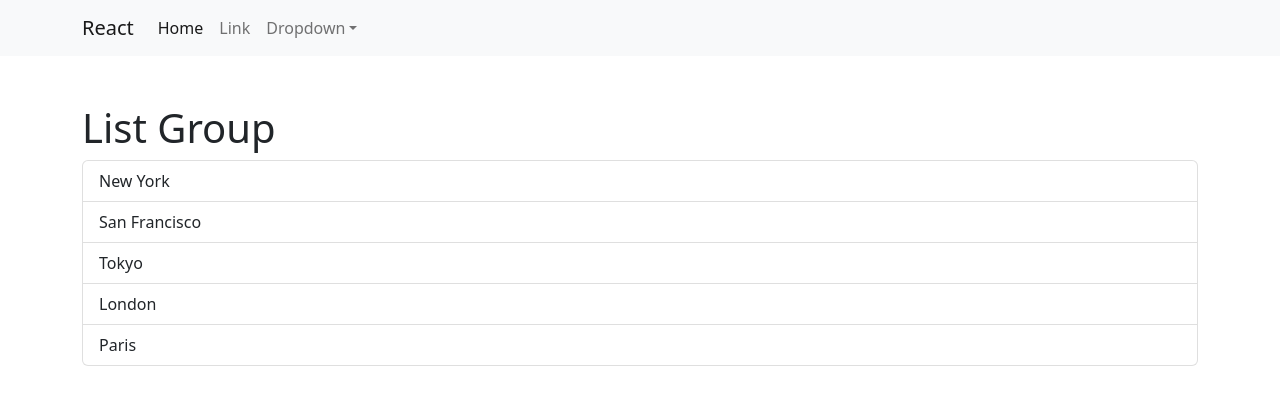
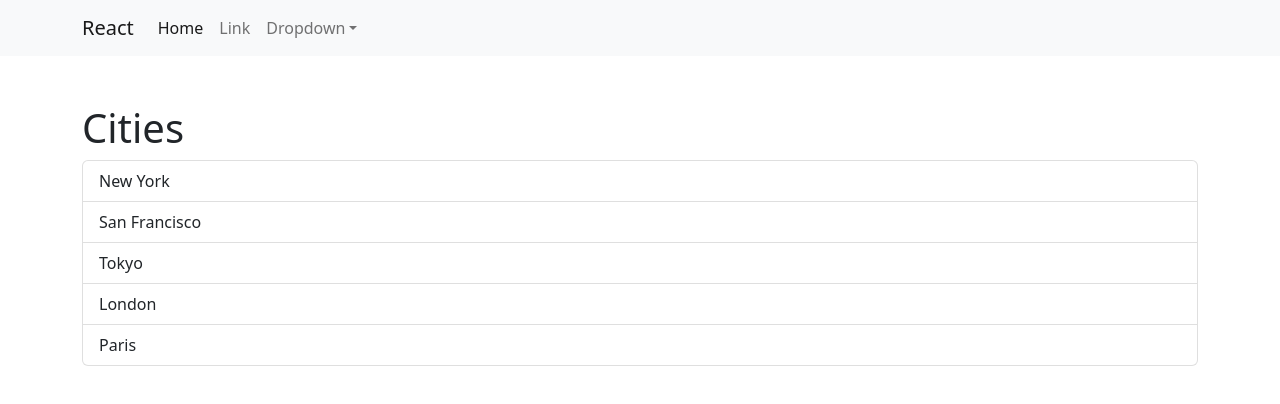
Before and after one commit to paulnyabaro/react-app, a React (Vite) app: page / in a window 1280 px wide. Shown: the top 404 px of the page. Built offline with nearby package versions, Linux system fonts and the light colour scheme.

Commit message:
Using Props

```diff
--- a/src/components/ListGroup.tsx
+++ b/src/components/ListGroup.tsx
@@ -17,7 +17,7 @@ function ListGroup({items, heading}: Props) {
 
     return (
         <>
-        <h1>List Group</h1>
+        <h1>{heading}</h1>
         {items.length === 0 && <div className="alert alert-primary">No items available yet</div>}
         <ul className="list-group">
             {items.map((item, index) =>
```
